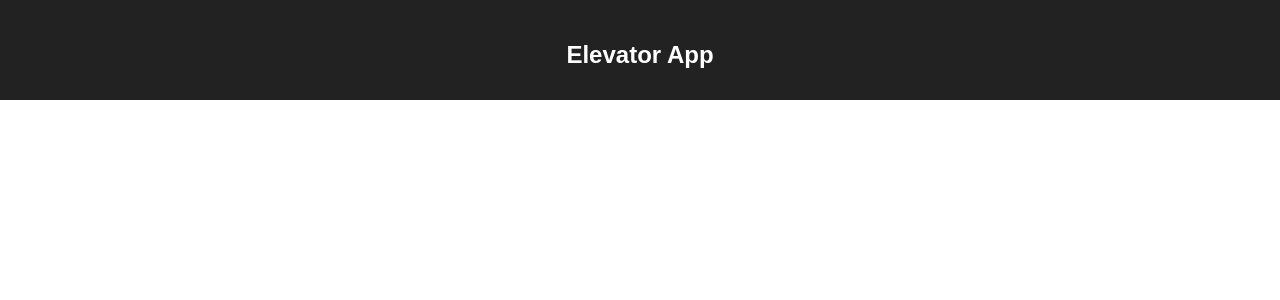
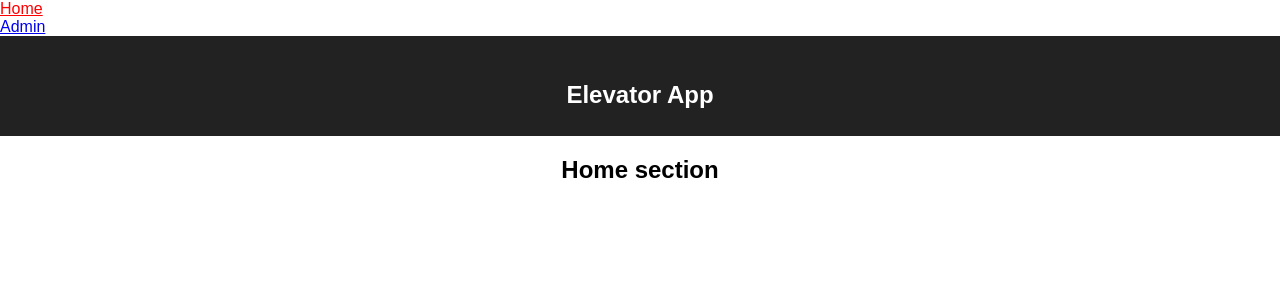
Before and after one commit to palimpZest/elevator-app, a React (Create React App) app in the folder front/: page / in a window 1280 px wide. Shown: the top 300 px of the page. Built offline with nearby package versions, Linux system fonts and the light colour scheme.

Commit message:
feat: Add react router

```diff
--- a/front/src/App.css
+++ b/front/src/App.css
@@ -12,3 +12,7 @@
 .App-title {
   font-size: 1.5em;
 }
+
+.selected {
+  color: red;
+}
--- a/front/src/App.js
+++ b/front/src/App.js
@@ -1,18 +1,28 @@
 import React, { Component } from 'react';
-// import { Route, BrowserRouter, Switch, NavLink } from "react-router-dom";
-// import Home from "./components/Home";
-// import Admin from "./components/Admin";
+import { Route, BrowserRouter, Switch, NavLink } from "react-router-dom";
+import Home from "./components/Home";
+import Admin from "./components/Admin";
 import './App.css';
 
 class App extends Component {
   render() {
-    return (
-      <div className="App">
-        <header className="App-header">
-          <h1 className="App-title">Elevator App</h1>
-        </header>
-      </div>
-    );
+    return <BrowserRouter>
+        <nav>
+          <Switch>
+            <header>
+              <NavLink exact to="/" activeClassName="selected">
+                Home
+              </NavLink>
+              <br/>
+              <NavLink to="/admin" activeClassName="selected">
+                Admin
+              </NavLink>
+            </header>
+          </Switch>
+          <Route exact path="/" component={Home} />
+          <Route path="/admin" component={Admin} />
+        </nav>
+      </BrowserRouter>;
   }
 }
 
--- /dev/null
+++ b/front/src/components/Admin.js
@@ -0,0 +1,16 @@
+import React, { Component } from "react";
+
+class Admin extends Component {
+  render() {
+    return (
+      <div className="App">
+        <header className="App-header">
+          <h1>Admin Section</h1>
+        </header>
+        <h2>This is the admin section</h2>
+      </div>
+    );
+  }
+}
+
+export default Admin;
--- /dev/null
+++ b/front/src/components/Home.js
@@ -0,0 +1,14 @@
+import React, { Component } from "react";
+
+class Home extends Component {
+  render() {
+    return <div className="App">
+        <header className="App-header">
+          <h1 className="App-title">Elevator App</h1>
+        </header>
+        <h2>Home section</h2>
+      </div>;
+  }
+}
+
+export default Home;
```
